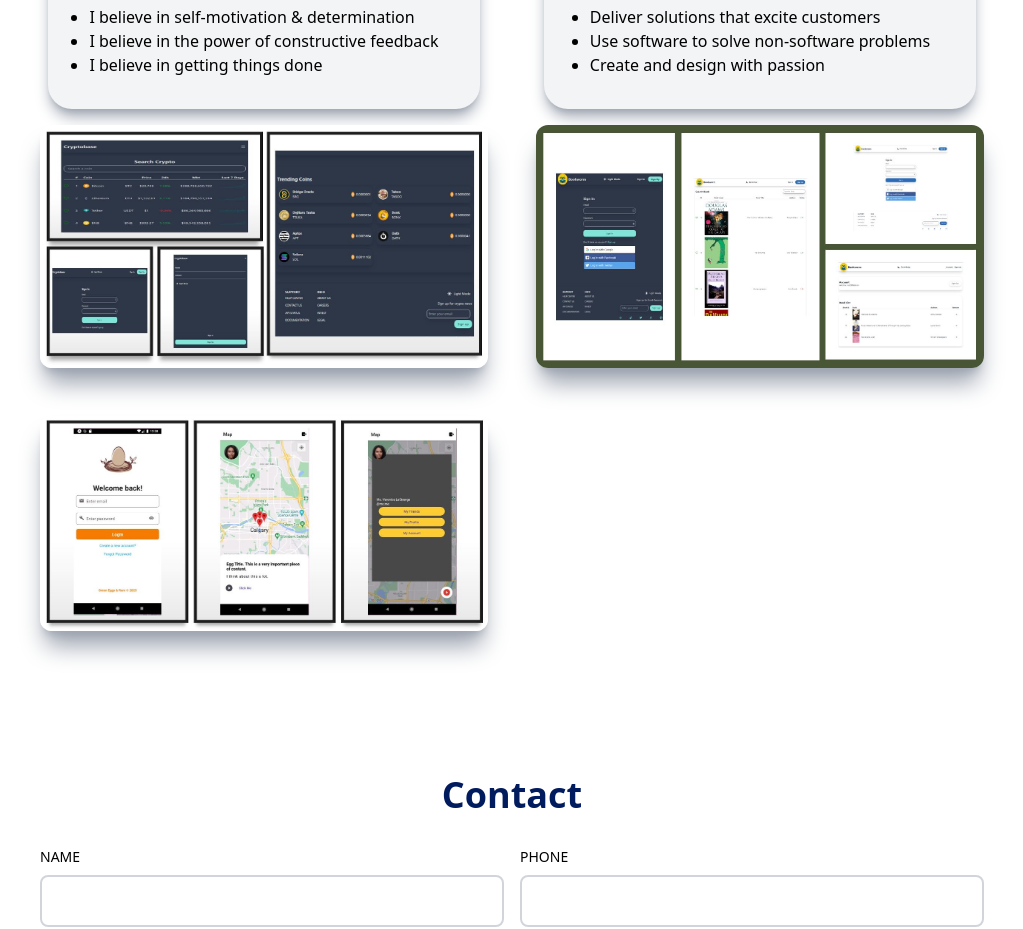
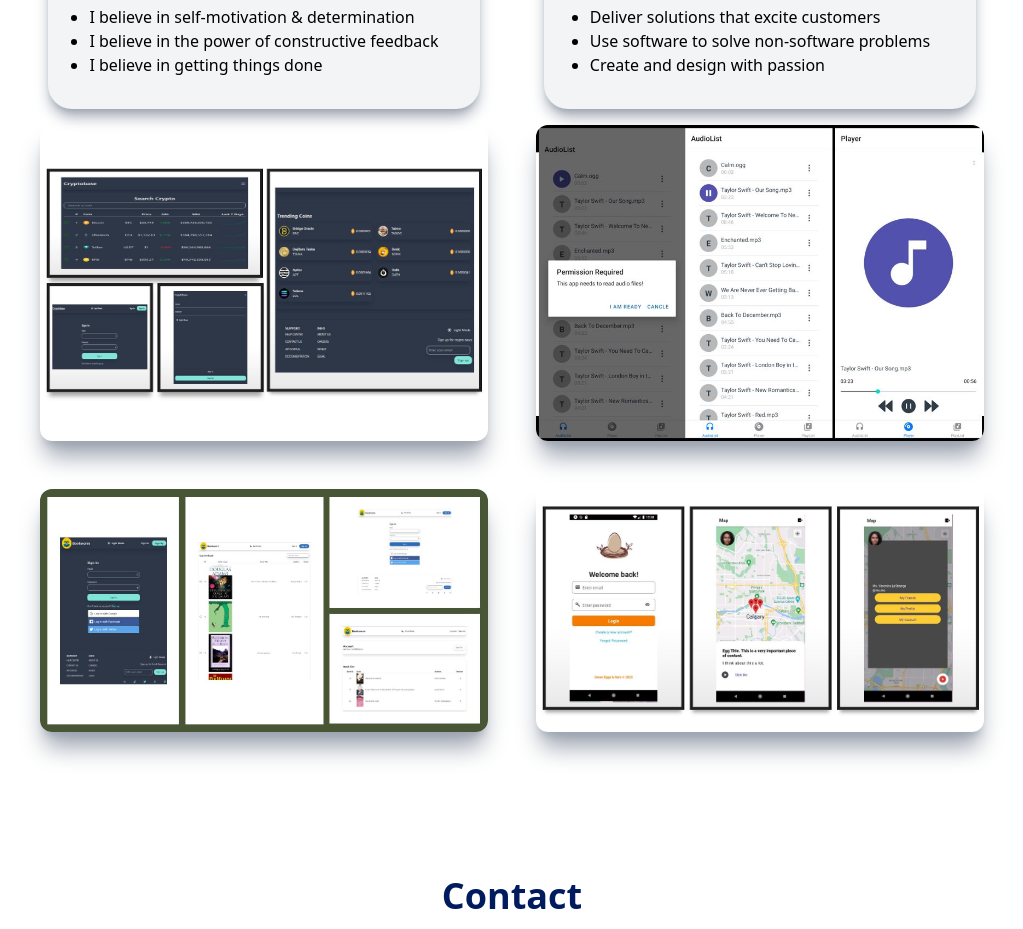
Before and after one commit to yanliu1111/ViteJS-TailwindCSS-MyPortfolio, a React (Vite) app: page / in a window 1280 px wide. Shown: the part 2321-3250 px from the top of the page, without its empty margins (160-1183 px from the left). Built offline with nearby package versions, Linux system fonts and the light colour scheme.

Commit message:
add audio project

```diff
--- a/src/components/Projects.jsx
+++ b/src/components/Projects.jsx
@@ -3,6 +3,7 @@ import ProjectItem from "./ProjectItem";
 import crypto from "../assets/crypto2.jpg";
 import bookworm from "../assets/bookworm2.jpg";
 import hellocalgary from "../assets/hellocalgary.jpg";
+import audioplayer from "../assets/audioplayer.jpg";
 import ProjectHead from "./ProjectHead";
 
 const Projects = () => {
@@ -21,6 +22,11 @@ const Projects = () => {
           link="https://github.com/yanliu1111/ReactFirebase-FullStackProject-crytobase"
         />
         <ProjectItem
+          img={audioplayer}
+          title="Audio Player mobil App"
+          link="https://github.com/yanliu1111/ReactNative-expo-functionComponent-AudioPlayer"
+        />
+        <ProjectItem
           img={bookworm}
           title="Bookworm web App"
           link="https://github.com/yanliu1111/ReactFirebase-FullStackProject-bookLibrary"
--- a/src/components/Work.jsx
+++ b/src/components/Work.jsx
@@ -21,7 +21,7 @@ const data = [
       "Research Assistant, Pathology and Laboratory Medicine, Cumming School of Medicine, University of Calgary",
     duration: "Nov 2020 - Dec 2021",
     details:
-      "Responsible for performing a range of research and coordination tasks in support of the pandemic disease research projects. Develop and implement original experiments within the guidelines of the research. Work with large datasets for experimental analysis (microarray, sequencing, mass-spectrometry). Work on bioinformatics analysis in Next Generation Sequencing.Performs data management and data cleaning when required. Conduct basic data analysis of study findings using statistical software in support of the research project. Data collection and assisting with interpretation and analysis of data collected.",
+      "Responsible for performing a range of research and coordination tasks in support of the pandemic disease research projects. Develop and implement original experiments within the guidelines of the research. Work with large datasets for experimental analysis (microarray, sequencing, mass-spectrometry). Work on bioinformatics analysis in Next Generation Sequencing. Performs data management and data cleaning when required. Conduct basic data analysis of study findings using statistical software in support of the research project. Data collection and assisting with interpretation and analysis of data collected.",
   },
   {
     year: "2020",
```
Also changed, not shown: src/assets/audioplayer.jpg (added).
